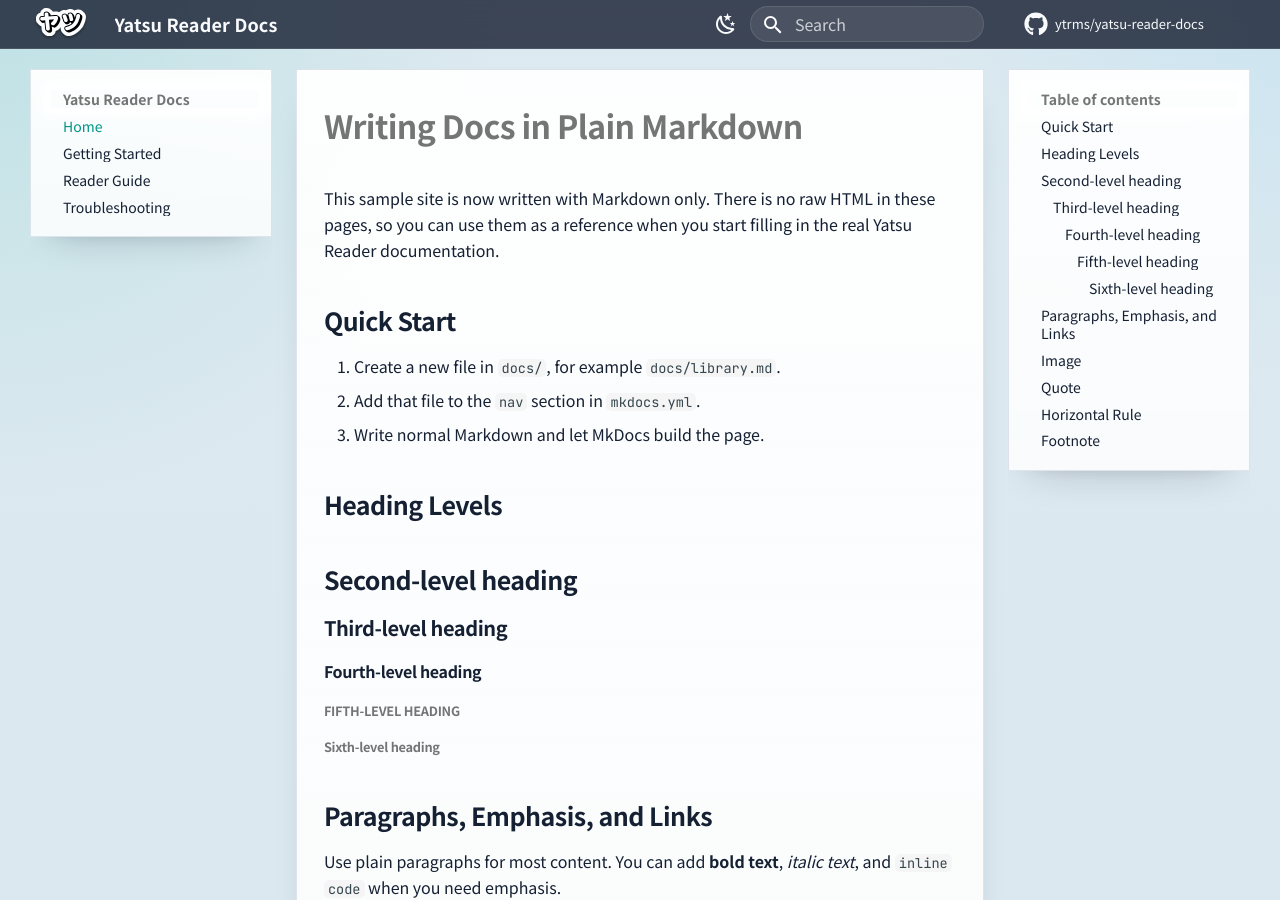
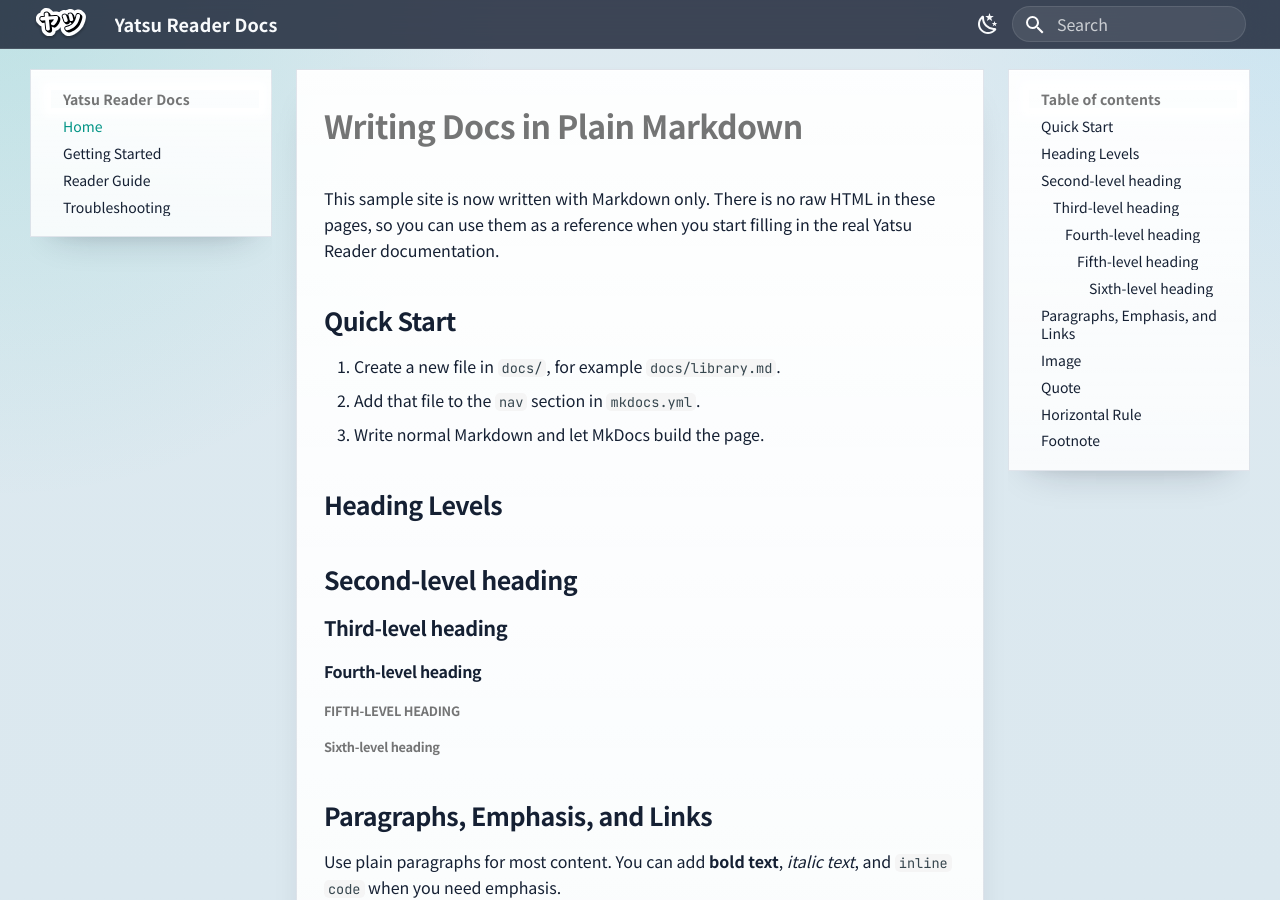
Before and after one commit to ytrms/yatsu-reader-docs, an MkDocs documentation site: the page built from docs/index.md, in a window 1280 px wide and 900 px high. Built offline with MkDocs 1.6.1 and Material for MkDocs 9.7.7, drawn with Linux system fonts in a browser that asks for light colours; comment, search, counter and statistics services are not loaded.

Commit message:
Remove GitHub links from docs theme

```diff
--- a/mkdocs.yml
+++ b/mkdocs.yml
@@ -1,8 +1,6 @@
 site_name: Yatsu Reader Docs
 site_description: Documentation for Yatsu Reader, a web-based ebook reader for Japanese learners.
 site_url: https://docs.yatsu.moe/
-repo_name: ytrms/yatsu-reader-docs
-repo_url: https://github.com/ytrms/yatsu-reader-docs
 
 nav:
   - Home: index.md
@@ -18,8 +16,6 @@
   font:
     text: Noto Sans JP
     code: JetBrains Mono
-  icon:
-    repo: fontawesome/brands/github
   palette:
     - media: "(prefers-color-scheme: light)"
       scheme: default
@@ -56,12 +52,6 @@
     - icon: material/open-in-new
       link: https://app.yatsu.moe
       name: Open Yatsu Reader
-    - icon: fontawesome/brands/github
-      link: https://github.com/ytrms/yatsu-reader
-      name: Main repository
-    - icon: material/file-document-outline
-      link: https://github.com/ytrms/yatsu-reader-docs
-      name: Documentation repository
 
 markdown_extensions:
   - admonition
```
